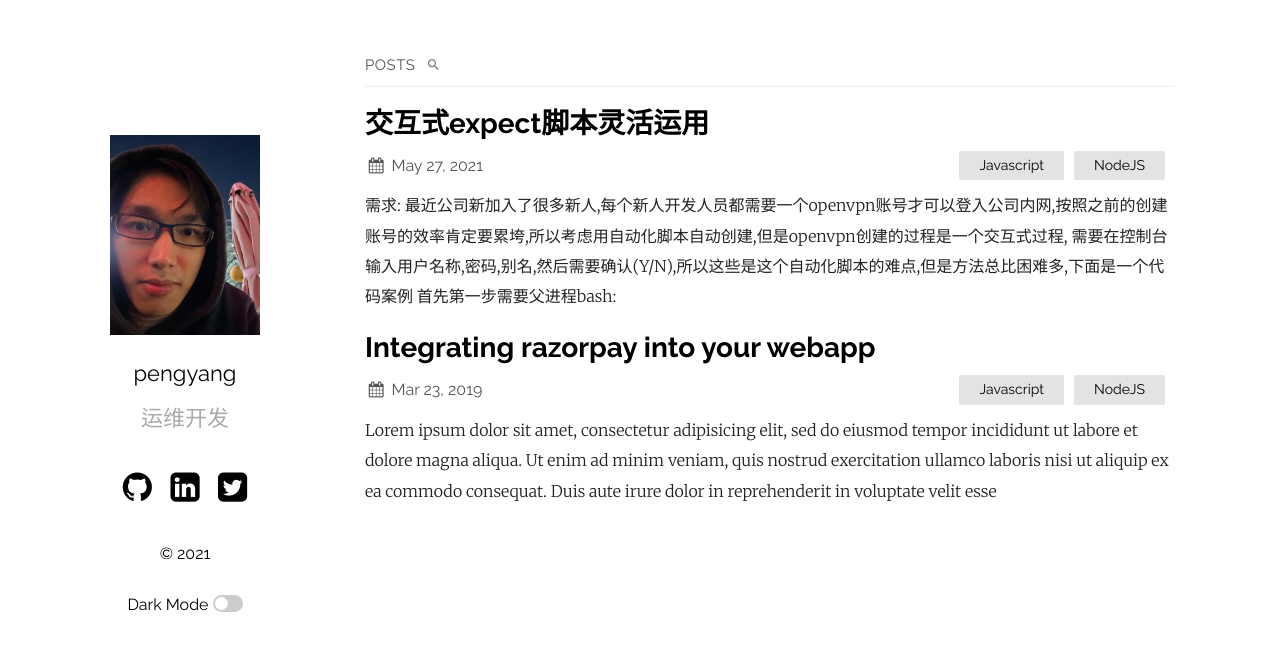
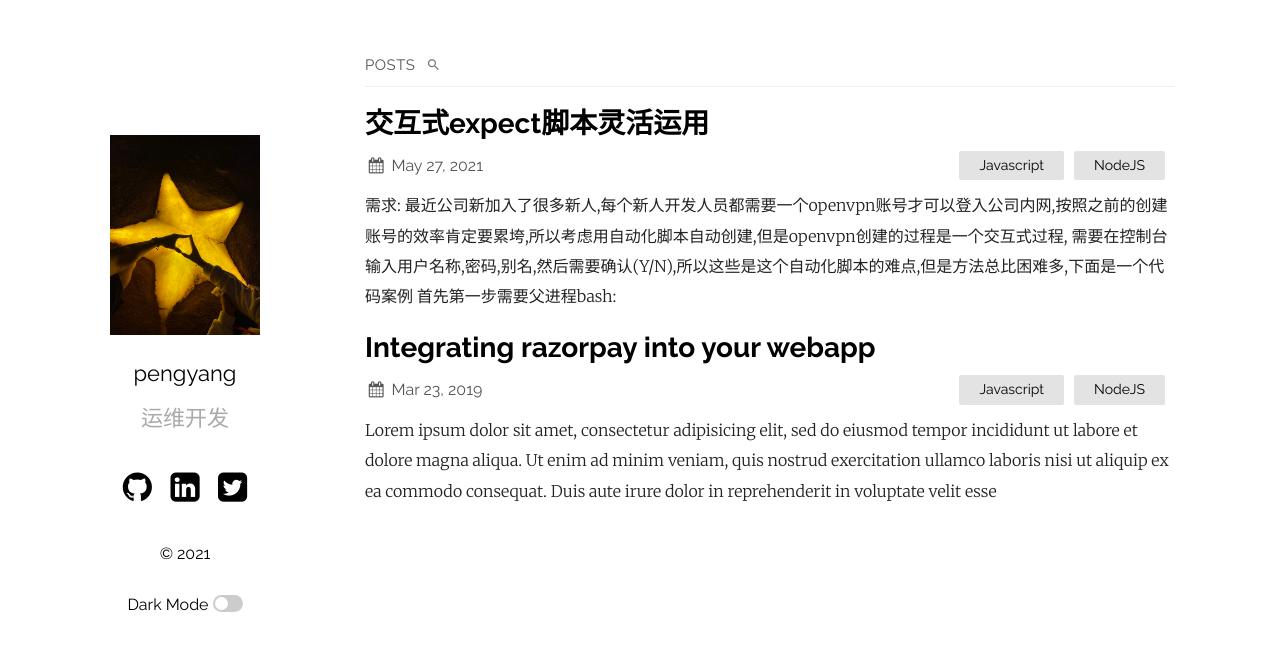
Before and after one commit to yang0009/yang0009.github.io, a Jekyll site: the page built from index.md, in a window 1280 px wide. Shown: the top 651 px of the page. Built offline with Jekyll 4.4.1, drawn with Linux system fonts in a browser that asks for light colours.

Commit message:
修改头像

```diff
--- a/_config.yml
+++ b/_config.yml
@@ -16,7 +16,7 @@ plainwhite:
   sitemap: true # set to true to generate sitemap.xml content
   search: true # set to true to enable searchbar
   dark_mode: true # set to true to add dark mode toggle
-  portfolio_image: "assets/blog.png" # the path from the base directory of the site to the image to display (no / at the start)
+  portfolio_image: "assets/haixing.png" # the path from the base directory of the site to the image to display (no / at the start)
   html_lang: "en" # set the lang attribute of the <html> tag for the pages. See here for a list of codes: https://www.w3schools.com/tags/ref_country_codes.asp
   condensed_mobile:
     #- home
```
